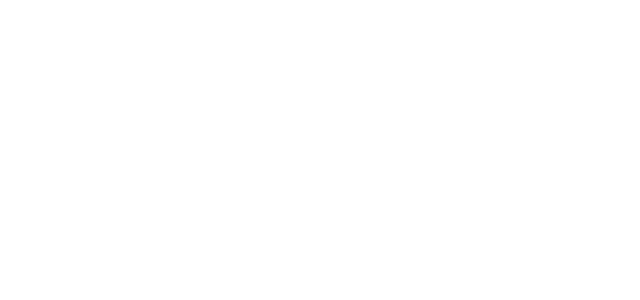
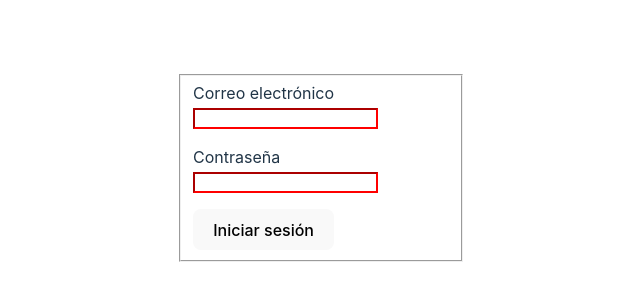
Before and after one commit to jormelcn/thomas-greg-front-test, a React (Vite) app: page /login in a window 1280 px wide. Before the commit this address had no page. Shown: the part 232-532 px from the top of the page, without its empty margins (319-959 px from the left). Built offline with nearby package versions, Linux system fonts and the light colour scheme.

Commit message:
Implement Login Page basic view

```diff
--- a/src/App/App.css
+++ b/src/App/App.css
@@ -1,6 +1,19 @@
 #root {
-  max-width: 1280px;
-  margin: 0 auto;
-  padding: 2rem;
-  text-align: center;
+  margin: 0;
+  padding: 0;
+  --error-color: red;
 }
+
+.form input:invalid {
+  border-color: var(--error-color);
+}
+
+.form fieldset {
+  display: flex;
+  flex-direction: column;
+  gap: 1rem;
+}
+
+.form fieldset > * {
+
+}
--- a/src/App/App.tsx
+++ b/src/App/App.tsx
@@ -2,6 +2,7 @@
 import "./App.css";
 import { MainLayout } from "src/layouts/MainLayout";
 import { HomePage } from "src/pages/HomePage";
+import { LoginPage } from "src/pages/LoginPage";
 
 export function App() {
   return (
@@ -9,6 +10,7 @@
       <Routes>
         <Route path="/" element={<MainLayout />}>
           <Route index element={<HomePage />} />
+          <Route path="/login" element={<LoginPage />} />
           {/* <Route path="/about" element={<About />} />
           <Route path="/contact" element={<Contact />} /> */}
         </Route>
--- /dev/null
+++ b/src/pages/LoginPage/LoginPage.module.css
@@ -0,0 +1,19 @@
+.page {
+  display: flex;
+  width: 100vw;
+  min-height: 100lvh;
+  justify-content: center;
+  align-items: center;
+}
+
+.formContainer {
+  width: 100%;
+  max-width: 20rem;
+  box-sizing: border-box;
+  height: fit-content;
+  padding: 1rem;
+}
+
+.form {
+
+}
--- /dev/null
+++ b/src/pages/LoginPage/LoginPage.tsx
@@ -0,0 +1,73 @@
+import classNames from "classnames";
+import style from "./LoginPage.module.css";
+import { useForm, useFormProps } from "src/hooks/useForm";
+import { useMemo } from "react";
+
+interface LoginFormValue {
+  email?: string;
+  password?: string;
+}
+
+export function LoginPage() {
+  const useFormProps = useMemo<useFormProps<LoginFormValue>>(
+    () => ({
+      onValidSubmit(value) {
+        console.log("Valid Submit");
+        console.log(value);
+      },
+      onChange(value) {
+        console.log("Change");
+        console.log(value);
+      },
+    }),
+    []
+  );
+
+  const { value, handleEvent, handleSubmit } =
+    useForm<LoginFormValue>(useFormProps);
+
+  return (
+    <div className={style.page}>
+      <div className={style.formContainer}>
+        <form
+          id="login-form"
+          onSubmit={handleSubmit}
+          className={classNames(style.form, "form")}
+        >
+          <fieldset>
+            <div>
+              <label htmlFor="login-form-email">Correo electrónico</label>
+              <input
+                id="login-form-email"
+                type="email"
+                name="email"
+                value={value.email ?? ""}
+                onChange={handleEvent}
+                required
+                maxLength={100}
+              />
+            </div>
+            <div>
+              <label htmlFor="login-form-password">Contraseña</label>
+              <input
+                id="login-form-password"
+                type="password"
+                name="password"
+                value={value.password ?? ""}
+                onChange={handleEvent}
+                minLength={8}
+                maxLength={15}
+                required
+              />
+            </div>
+            <div>
+              <button type="submit" className="btn">
+                Iniciar sesión
+              </button>
+            </div>
+          </fieldset>
+        </form>
+      </div>
+    </div>
+  );
+}
--- /dev/null
+++ b/src/pages/LoginPage/index.ts
@@ -0,0 +1 @@
+export * from './LoginPage'
```
